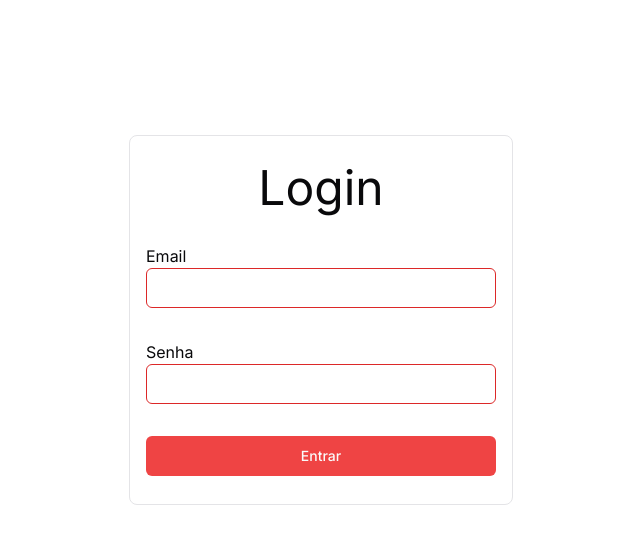
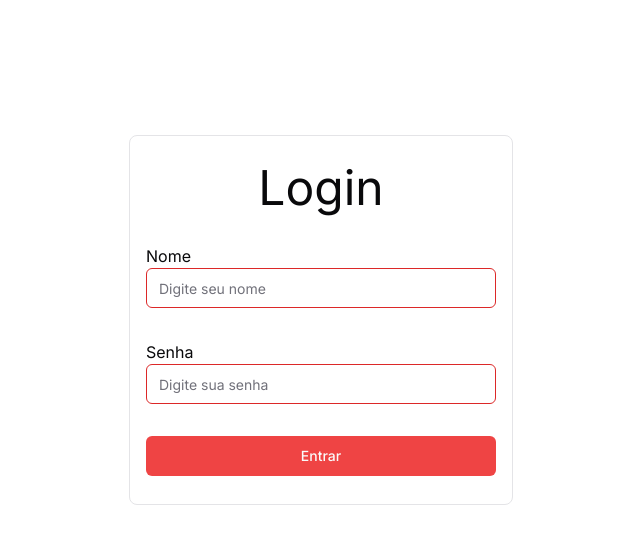
Before and after one commit to 1Edum/Merenda, a Next.js app in the folder frontend/: page /login in a window 1280 px wide. Shown: the top 544 px of the page, without its empty margins (319-959 px from the left). Built offline with nearby package versions, Linux system fonts and the light colour scheme.

Commit message:
feat: updating roles and token in page-login

```diff
--- a/frontend/app/login/page.tsx
+++ b/frontend/app/login/page.tsx
@@ -1,24 +1,81 @@
-import { Button } from '@/app/_components/ui/button'
-import { Input } from '@/app/_components/ui/input'
-import React from 'react'
+"use client";
 
-function page() {
+import { useRouter } from 'next/navigation'; // Certifique-se de importar do 'next/navigation' no Next.js 13+
+import { jwtDecode } from 'jwt-decode';
+import { Button } from '@/app/_components/ui/button';
+import { Input } from '@/app/_components/ui/input';
+import React, { useState } from 'react';
+
+function LoginPage() {
+  const [email, setEmail] = useState('');
+  const [password, setPassword] = useState('');
+  const router = useRouter(); // Agora você pode usar o router corretamente
+
+  const handleLogin = async () => {
+    try {
+      const response = await fetch('http://localhost/login', {
+        method: 'POST',
+        headers: {
+          'Content-Type': 'application/json',
+        },
+        body: JSON.stringify({ username: email, password }),
+      });
+
+      if (response.ok) {
+        const data = await response.json();
+        const token = data.accessToken;
+
+        // Decodifica o token JWT
+        const decoded: any = jwtDecode(token);
+
+        // Exibe o token decodificado no console para inspecionar o conteúdo
+        console.log("Token decodificado:", decoded);
+
+        // Redireciona com base no campo roles
+        if (decoded.roles && decoded.roles.includes('ADMIN')) {
+          router.push('/admin');
+        } else if (decoded.roles && decoded.roles.includes('STUDENT')) {
+          router.push('/student');
+        } else if (decoded.roles && decoded.roles.includes('KITCHEN')) {
+          router.push('/kitchen');
+        } else {
+          console.error('Role não encontrada no token.');
+        }
+      } else {
+        console.error('Erro ao fazer login.');
+      }
+    } catch (error) {
+      console.error('Erro na requisição:', error);
+    }
+  };
+
   return (
     <main className='flex justify-center items-center w-full h-[80vh]'>
       <div className='border rounded-lg px-4 py-7 flex flex-col gap-8 w-72 md:w-96'>
         <h1 className='text-5xl text-center'>Login</h1>
         <div>
-              <label>Email</label>
-              <Input />
+          <label>Nome</label>
+          <Input
+            value={email}
+            onChange={(e) => setEmail(e.target.value)}
+            placeholder="Digite seu nome"
+          />
         </div>
         <div>
           <label>Senha</label>
-              <Input />
+          <Input
+            type="password"
+            value={password}
+            onChange={(e) => setPassword(e.target.value)}
+            placeholder="Digite sua senha"
+          />
         </div>
-            <Button variant={"destructive"}>Entrar</Button>
+        <Button variant="destructive" onClick={handleLogin}>
+          Entrar
+        </Button>
       </div>
     </main>
-  )
+  );
 }
 
-export default page
+export default LoginPage;
```
Lines whose indentation alone changed are shown as unchanged.
